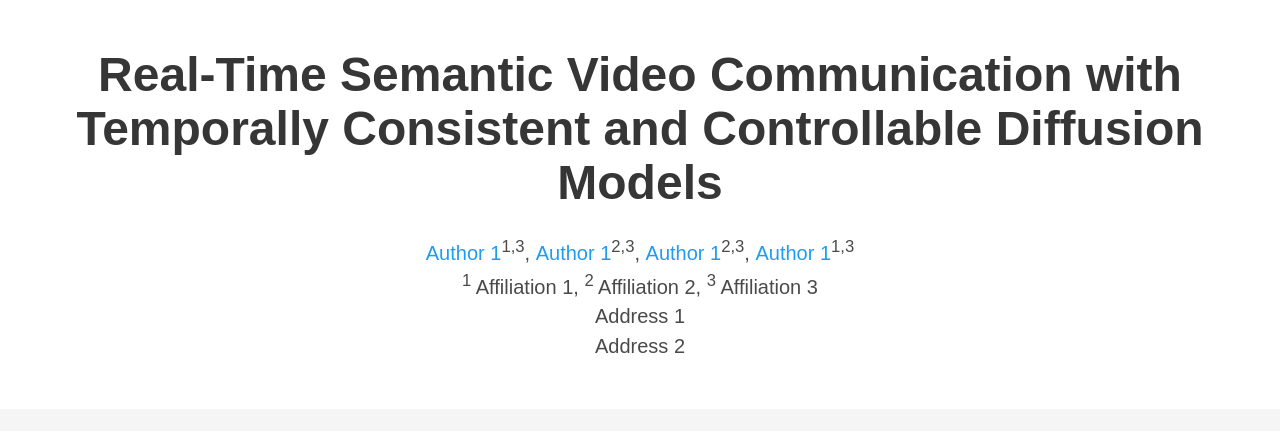
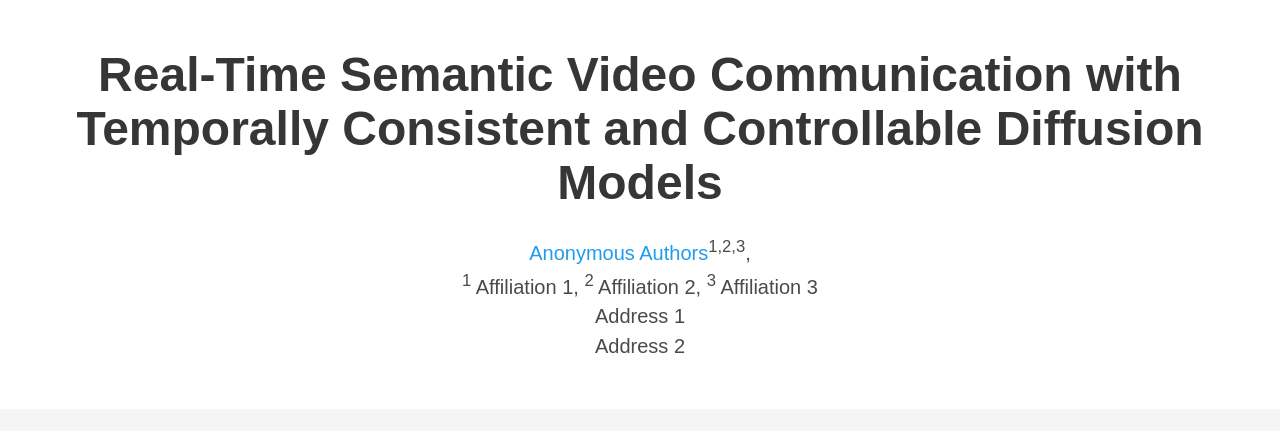
Before and after one commit to cvsc-icip25/cvsc-icip25.github.io, a plain HTML site: page index.html in a window 1280 px wide. Shown: the top 431 px of the page. Drawn offline with nearby package versions, Linux system fonts and the light colour scheme; some icons are missing; a web font is replaced by a local one.

Commit message:
Update index.html

```diff
--- a/index.html
+++ b/index.html
@@ -24,7 +24,7 @@
   <meta name="viewport" content="width=device-width, initial-scale=1">
 
 
-  <title>ICIP'25 Submission</title>
+  <title>Real-Time Semantic Video Communication with Temporally Consistent and Controllable Diffusion Models</title>
   <link rel="icon" type="image/x-icon" href="static/images/favicon.ico">
   <link href="https://fonts.googleapis.com/css?family=Google+Sans|Noto+Sans|Castoro"
   rel="stylesheet">
@@ -56,15 +56,7 @@
             <div class="is-size-5 publication-authors">
               <!-- Paper authors -->
               <span class="author-block">
-                <a href="#" target="_blank">Author 1</a><sup>1,3</sup>,</span>
-                <span class="author-block">
-                  <a href="#" target="_blank">Author 1</a><sup>2,3</sup>,</span>
-                  <span class="author-block">
-                    <a href="#" target="_blank">Author 1</a><sup>2,3</sup>,</span>
-                  </span>
-                  <span class="author-block">
-                    <a href="#" target="_blank">Author 1</a><sup>1,3</sup>
-                  </span>
+                <a href="#" target="_blank">Anonymous Authors</a><sup>1,2,3</sup>,</span>
                   </div>
 
                   <div class="is-size-5 publication-authors">
```
